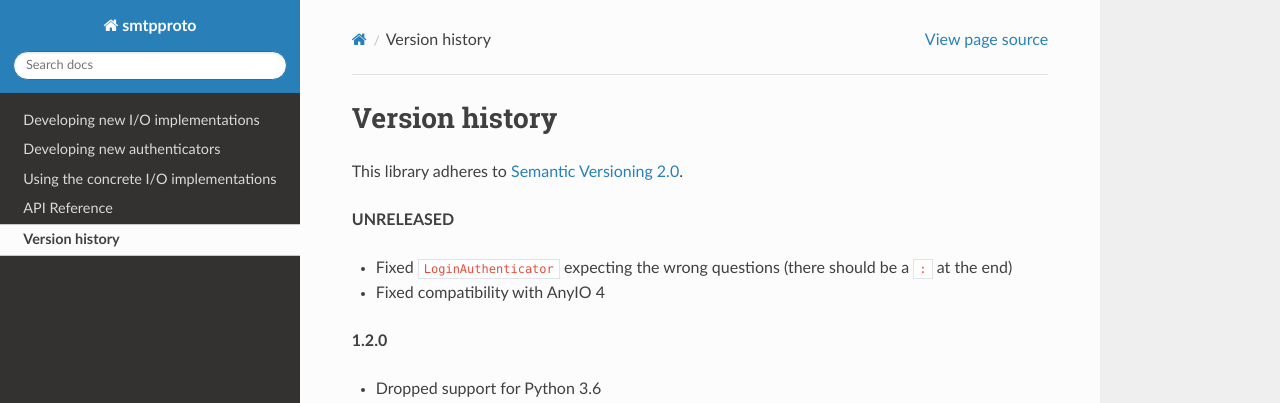
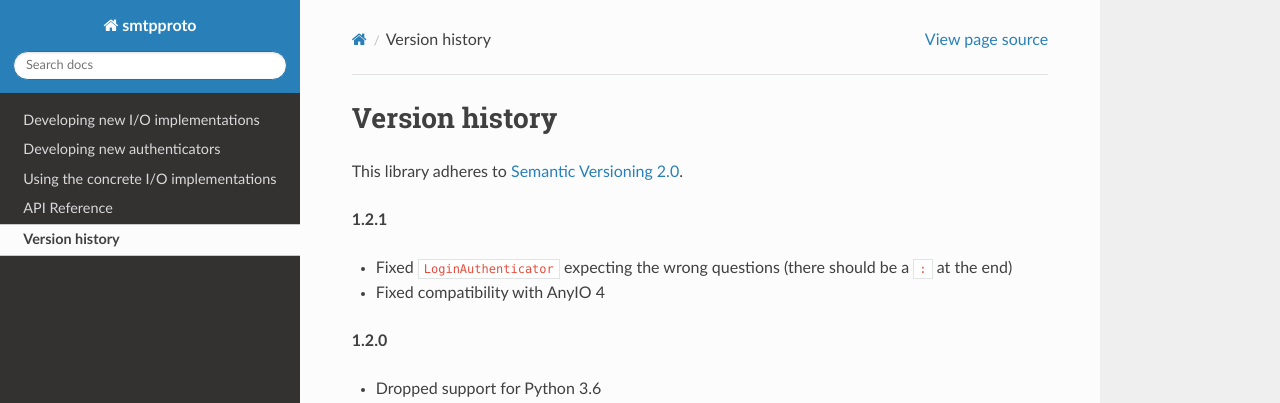
Before and after one commit to agronholm/smtpproto, a Sphinx documentation site: the page built from docs/versionhistory.rst, in a window 1280 px wide and 930 px high. Shown: the top 403 px of the window. Built offline with Sphinx 7.4.7 and the Read the Docs theme 2.0.0, drawn with Linux system fonts in a browser that asks for light colours; the version number could not be read and is left out.

Commit message:
Added the release version

```diff
--- a/docs/versionhistory.rst
+++ b/docs/versionhistory.rst
@@ -3,7 +3,7 @@ Version history
 
 This library adheres to `Semantic Versioning 2.0 <http://semver.org/>`_.
 
-**UNRELEASED**
+**1.2.1**
 
 - Fixed ``LoginAuthenticator`` expecting the wrong questions (there should be a ``:`` at
   the end)
```
